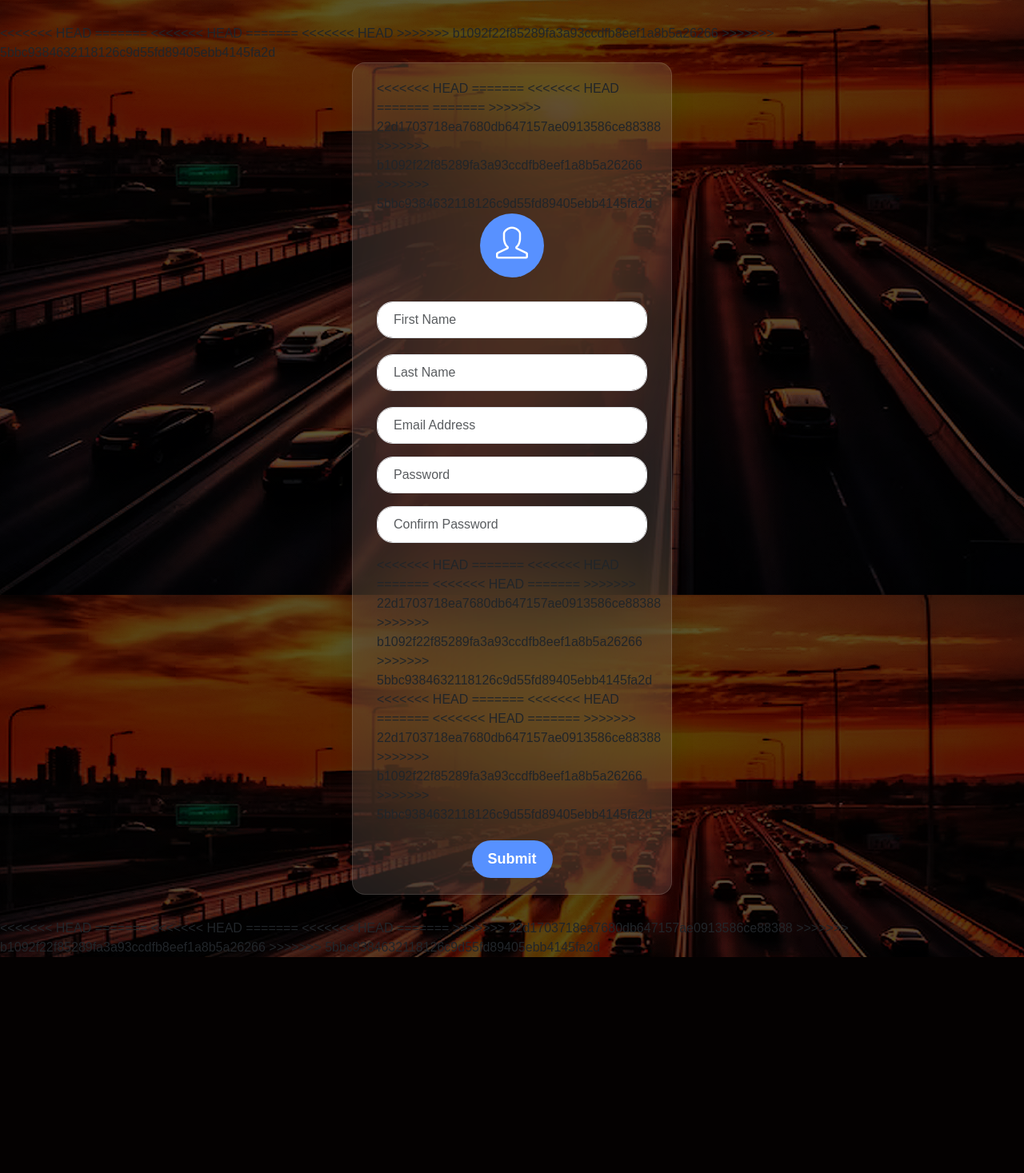
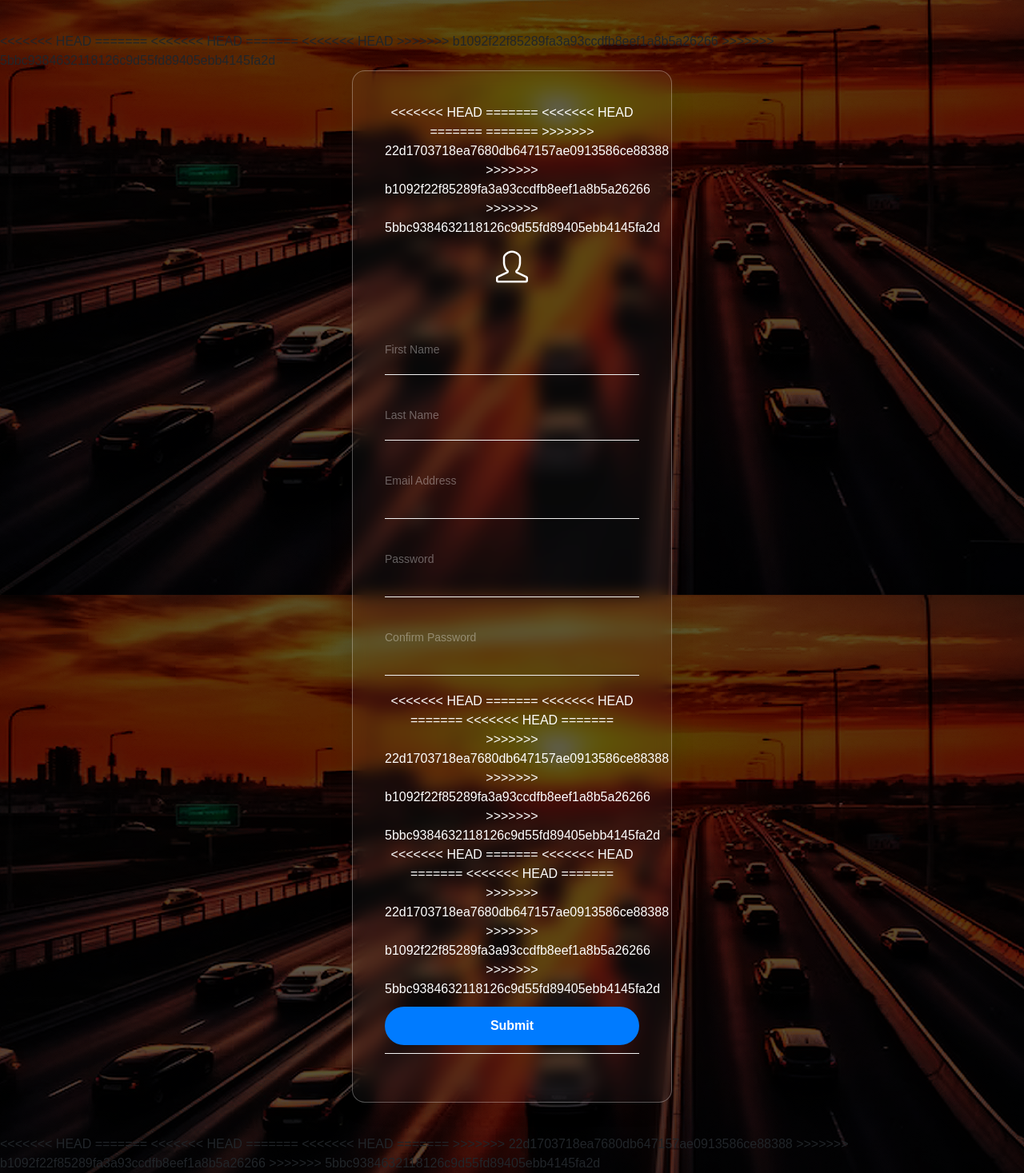
Before and after one commit to Devcavi19/SE-CS3110-Project, a Flask app: page /signup in a window 1280 px wide. Shown: the part 56-1523 px from the top of the page at 80% size. Before the commit the page ends 1253 px from the top, so only its background shows below. Run offline with Flask 3, Linux system fonts and the light colour scheme; some libraries are stand-ins or nearby versions.

Commit message:
enhance signup form styling and layout for improved user experience

```diff
--- a/static/css/signup.css
+++ b/static/css/signup.css
@@ -1,83 +1,122 @@
-body{
+body {
     background-image: url('/static/img/br.png');
     background-size: cover;
     background-position: center;
 }
 
-.registration-form{
-    padding: 30px 0;
+.registration-form {
+    padding: 40px 0;
 }
 
-.registration-form form{
-    max-width: 400px; /* Reduced from 500px */
+.registration-form form {
+    max-width: 400px;
     margin: auto;
-    padding: 20px 30px; /* Reduced from 30px 50px */
-    border-top-left-radius: 20px; /* Reduced from 30px */
-    border-top-right-radius: 20px; /* Reduced from 30px */
-    box-shadow: 0px 2px 10px rgba(0, 0, 0, 0.075);
-
-    background: rgba(255, 255, 255, 0.10);
+    padding: 40px;
+    background: rgba(255, 255, 255, 0.03);
     border-radius: 16px;
     box-shadow: 0 4px 30px rgba(0, 0, 0, 0.1);
-    backdrop-filter: blur(80.1px);
-    -webkit-backdrop-filter: blur(80.1px);
-    border: 1px solid rgba(255, 255, 255, 0.12);
+    backdrop-filter: blur(10px);
+    -webkit-backdrop-filter: blur(10px);
+    border: 1px solid rgba(255, 255, 255, 0.3);
+    text-align: center;
+    color: #fff;
 }
 
-.registration-form .form-icon{
+.registration-form .form-icon {
     text-align: center;
-    background-color: #5891ff;
+    background-color: transparent;
     border-radius: 50%;
     font-size: 40px;
     color: white;
-    width: 80px; /* Reduced from 100px */
-    height: 80px; /* Reduced from 100px */
+    width: 80px;
+    height: 80px;
     margin: auto;
-    margin-bottom: 30px; /* Reduced from 50px */
-    line-height: 80px; /* Reduced from 100px */
+    margin-bottom: 30px;
+    line-height: 80px;
 }
 
-.registration-form .item{
-    border-radius: 20px;
-    margin-bottom: 20px; /* Reduced from 25px */
-    padding: 10px 20px;
-    transition: background 0.3s ease, transform 0.2s ease;
+.registration-form .form-group {
+    margin-bottom: 20px;
+    border-bottom: 1px solid #f1f1f1;
+    padding: 10px 0;
+}
 
+.registration-form .form-group input {
+    width: 100%;
+    padding: 10px 0;
+    font-size: 14px;
+    border-bottom: 1px solid rgba(255, 255, 255, 0.5);
+    background-color: transparent;
+    color: #fff;
+    border: none;
+    outline: none;
+}
+
+/* Add placeholder color styling */
+.registration-form .form-group input::placeholder {
+    color: rgba(255, 255, 255, 0.35); /* more subtle light gray */
+    opacity: 1;
+}
+
+/* For Firefox */
+.registration-form .form-group input::-moz-placeholder {
+    color: rgba(255, 255, 255, 0.35);
+    opacity: 1;
+}
+
+/* For Internet Explorer */
+.registration-form .form-group input:-ms-input-placeholder {
+    color: rgba(255, 255, 255, 0.35);
+    opacity: 1;
+}
+
+/* For Microsoft Edge */
+.registration-form .form-group input::-ms-input-placeholder {
+    color: rgba(255, 255, 255, 0.35);
+    opacity: 1;
 }
 
 .registration-form .submit {
-    border-radius: 30px;
-    padding: 10px 20px;
-    font-size: 18px;
-    font-weight: bold;
-    background-color: #5791ff;
+    background: #007bff;
+    color: #fff;
     border: none;
-    color: white;
-    margin-top: 20px;
-    display: block;
-    margin-left: auto;
-    margin-right: auto;
+    border-radius: 25px;
+    padding: 12px 20px;
+    cursor: pointer;
+    width: 100%;
+    font-size: 16px;
+    font-weight: 600;
+    transition: background 0.3s ease, transform 0.2s ease;
 }
 
-p {
-    color: red;
+.registration-form .submit:hover {
+    background: #0056b3;
+    transform: scale(1.05);
 }
 
-p {
-    margin-bottom: 1rem;
-    font-size: 21px;
-    margin-top: 15px;
+#password-match-message {
+    color: #fff;
+    font-size: 12px;
+    margin-top: 5px;
+    text-align: left;
+    padding-left: 20px;
+}
+
+.alert {
+    background: rgba(255, 255, 255, 0.1);
+    border: 1px solid rgba(255, 255, 255, 0.2);
+    color: #fff;
 }
 
 @media (max-width: 576px) {
-    .registration-form form{
-        padding: 30px 15px; /* Reduced from 50px 20px */
+    .registration-form form {
+        padding: 30px 20px;
     }
 
-    .registration-form .form-icon{
-        width: 60px; /* Reduced from 70px */
-        height: 60px; /* Reduced from 70px */
-        font-size: 25px; /* Reduced from 30px */
-        line-height: 60px; /* Reduced from 70px */
+    .registration-form .form-icon {
+        width: 60px;
+        height: 60px;
+        font-size: 25px;
+        line-height: 60px;
     }
 }
```
